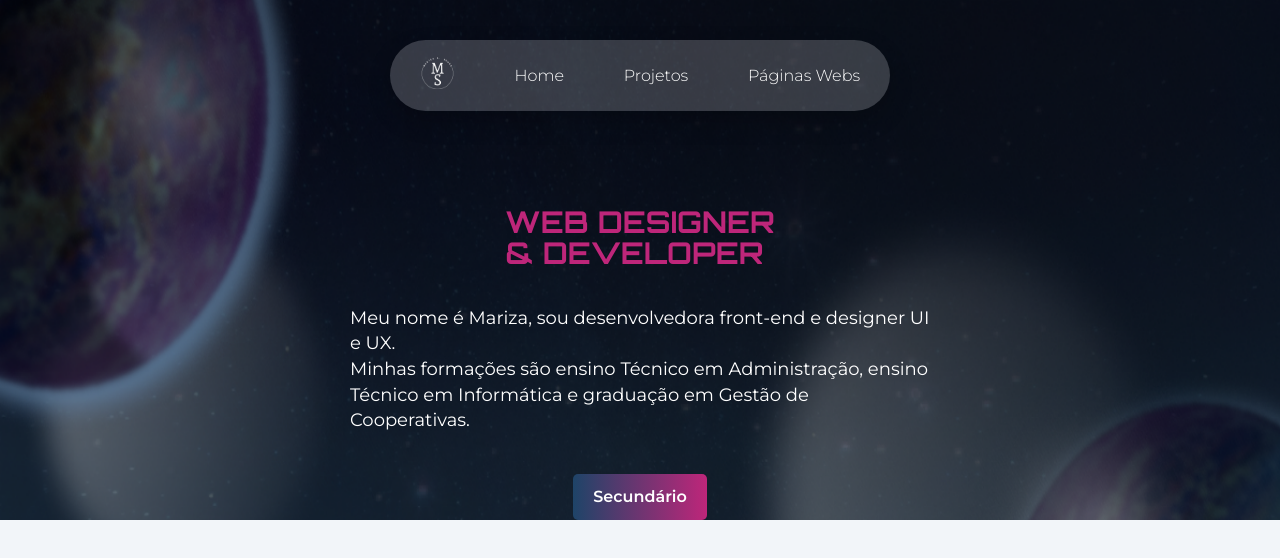
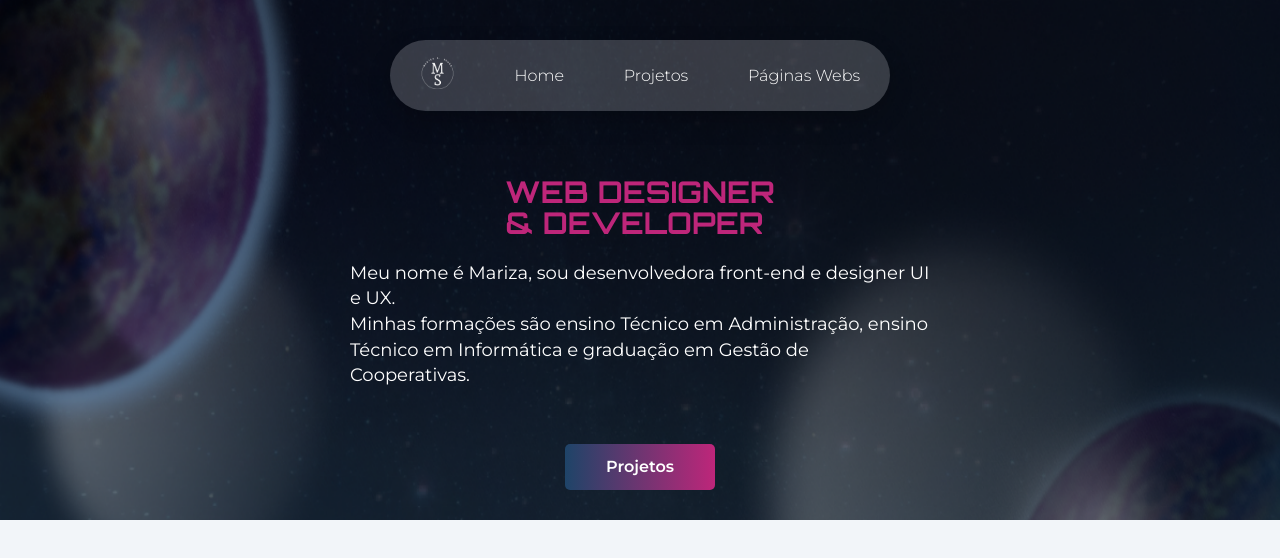
Before and after one commit to MarizaDEV/portfolio_web, a React (Vite) app: page /portfolio-web/home in a window 1280 px wide. Shown: the top 558 px of the page. Built offline with nearby package versions, Linux system fonts and the light colour scheme.

Commit message:
Alterando botão

```diff
--- a/src/app/pages/Home/Home.tsx
+++ b/src/app/pages/Home/Home.tsx
@@ -33,7 +33,7 @@ export const Home = () => {
           </Box3>
           <div>
             <Button
-              label="Secundário"
+              label="Projetos"
               onClick={handleClick}
               variant="secondary"
             />
--- a/src/app/shared/components/Button/styles/styles.ts
+++ b/src/app/shared/components/Button/styles/styles.ts
@@ -1,20 +1,23 @@
 const styles = {
   button: {
+    width: "150px",
+    display: "flex",
+    alignItens: "center",
+    justifyContent: "center",
     padding: "10px 20px",
     fontSize: "16px",
     color: "#fff",
     border: "none",
     borderRadius: "5px",
     cursor: "pointer",
-    display: "flex",
-    alignItems: "center",
-    transition: "transform 0.3s, background 0.3s", // Transição suave
+    transition: "transform 0.3s, background 0.3s",
+    margin: "30px",
   },
   primary: {
     backgroundColor: "#007BFF",
   },
   secondary: {
-    background: "linear-gradient(90deg, #1E4468, #BE267A)", // Degradê
+    background: "linear-gradient(90deg, #1E4468, #BE267A)",
   },
   danger: {
     backgroundColor: "#DC3545",
@@ -23,11 +26,11 @@ const styles = {
     marginRight: "8px",
   },
   hover: {
-    background: "linear-gradient(90deg, #BE267A, #1E4468)", // Degradê invertido
-    transform: "scale(1.05)", // Aumenta ligeiramente o botão
+    background: "linear-gradient(90deg, #BE267A, #1E4468)",
+    transform: "scale(1.05)",
   },
   active: {
-    transform: "scale(0.95)", // Reduz ligeiramente o botão ao clicar
+    transform: "scale(0.95)",
   },
 };
 
```
